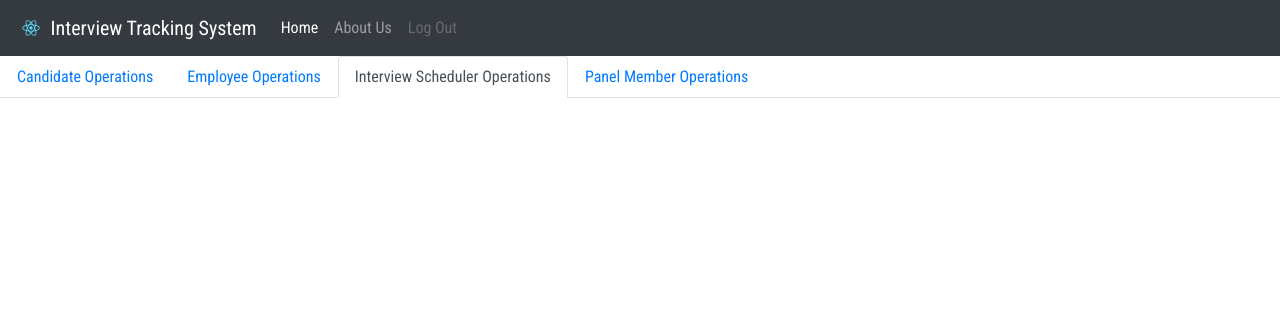
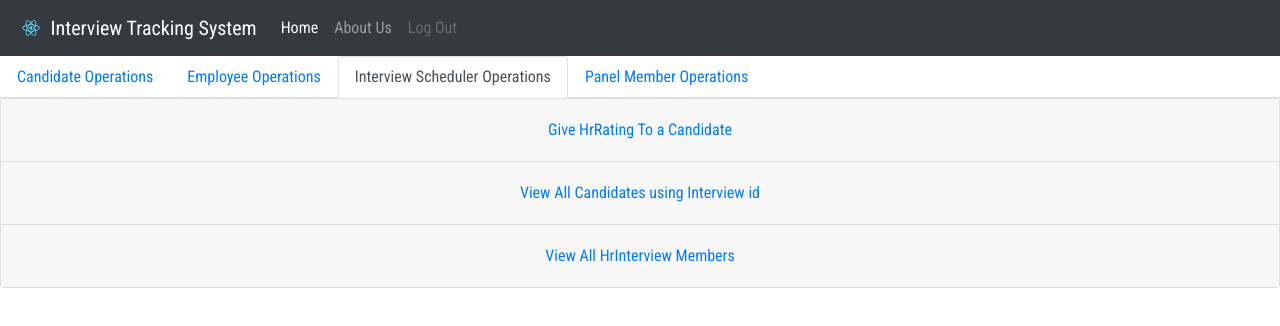
Before and after one commit to neetimishra98/Sprint3_InterviewTrackingSystem, a React (Create React App) app: page / in a window 1280 px wide. Both pictures are taken after a click on the tab "Interview Scheduler Operations". Shown: the top 326 px of the page. Built offline with nearby package versions, Linux system fonts and the light colour scheme.

Commit message:
interviewschedulerservices

```diff
--- a/src/App.js
+++ b/src/App.js
@@ -4,6 +4,7 @@ import './App.css';
 import Logo from "./logo.svg"
 import HomeComponent from './components/home';
 import AboutUsComponent from './components/about';
+
 
 //Installed Components
 import { Route, Link, Switch } from 'react-router-dom';
--- a/src/components/interviewscheduler/InterviewSchedulerForAdmin.js
+++ b/src/components/interviewscheduler/InterviewSchedulerForAdmin.js
@@ -1,9 +1,55 @@
 //Interview Services Accessible By The Admin....
+import GiveHrRating from './services/givehrrating'
+import ViewInterviewMembersForHr from './services/viewinterviewmembersforhr'
+import ViewListForHr from './services/viewlistforhr'
+
+import { Accordion, Card, Button } from 'react-bootstrap'
+
 
 const InterviewSchedulerForAdmin = () => {
     return (
         <div>
             {/* All underlying operations from services */}
+            <Accordion>
+                <Card>
+                    <Card.Header>
+                    <Accordion.Toggle as={Button} variant="link" eventKey="0">
+                        Give HrRating To a Candidate
+                    </Accordion.Toggle>
+                    </Card.Header>
+                    <Accordion.Collapse eventKey="0">
+                    {/* givehrrating to InterviewScheduler component */}
+                    <Card.Body><GiveHrRating></GiveHrRating></Card.Body>
+                    {/* givehrrating to InterviewScheduler component */}
+                    </Accordion.Collapse>
+                </Card>
+
+                <Card>
+                    <Card.Header>
+                    <Accordion.Toggle as={Button} variant="link" eventKey="0">
+                        View All Candidates using Interview id
+                    </Accordion.Toggle>
+                    </Card.Header>
+                    <Accordion.Collapse eventKey="1">
+                    {/* Fetch all interview members from  InterviewScheduler component  using interviewid*/}
+                    <Card.Body><ViewInterviewMembersForHr></ViewInterviewMembersForHr></Card.Body>
+                    {/* Fetch all interview members from  InterviewScheduler component  using interviewid*/}
+                    </Accordion.Collapse>
+                </Card>
+
+                <Card>
+                    <Card.Header>
+                    <Accordion.Toggle as={Button} variant="link" eventKey="1">
+                        View All HrInterview Members
+                    </Accordion.Toggle>
+                    </Card.Header>
+                    <Accordion.Collapse eventKey="1">
+                    {/* Fetch all Interview Members from InterviewScheduler component */}
+                    <Card.Body><ViewListForHr></ViewListForHr></Card.Body>
+                    {/* Fetch all Interview Members from InterviewScheduler component */}
+                    </Accordion.Collapse>
+                </Card>
+                </Accordion>
         </div>
     );
 }
--- /dev/null
+++ b/src/components/interviewscheduler/services/givehrrating.js
@@ -0,0 +1,34 @@
+import { Form, Table, Jumbotron, Button } from 'react-bootstrap'
+
+const GiveHrRating = () => {
+    return (
+        // All Final Operations and Functions
+        <div style={{
+            display: "flex",
+            justifyContent: "center",
+            alignItems: "center"
+          }}>
+            <Jumbotron style={{width: 700}}>
+                <Form>
+                    <Form.Group controlId="formGroupText">
+                        <Form.Label>Search by valid interviewid</Form.Label>
+                        <Form.Control type="text" placeholder="Interview ID" id="searchParameter"/>
+                    </Form.Group>
+                    <Table striped bordered hover size="sm">
+                        <thead>
+                            <th>Interview ID</th>
+
+                        </thead>
+                        <tbody id="table_content">
+                        </tbody>
+                    </Table>
+                    <Button variant="dark" type="submit" call>
+                        Search
+                    </Button>
+                </Form>
+            </Jumbotron>
+        </div>
+    );
+}
+
+export default GiveHrRating;
--- /dev/null
+++ b/src/components/interviewscheduler/services/viewinterviewmembersforhr.js
@@ -0,0 +1,11 @@
+//Hr Interview Scheduler Services Component : CHECK WARNING.info FOR NOTES.....
+
+const ViewInterviewMembersForHr = () => {
+    return (
+        <div>.....</div>
+    );
+}
+
+
+
+export default ViewInterviewMembersForHr;
--- /dev/null
+++ b/src/components/interviewscheduler/services/viewlistforhr.js
@@ -0,0 +1,43 @@
+import { Form, Table, Jumbotron, Button } from 'react-bootstrap';
+
+
+const ViewListForHr = () => {
+    return (
+        // All Final Operations and Functions
+        <div style={{
+            display: "flex",
+            justifyContent: "center",
+            alignItems: "center"
+        }}>
+            <Jumbotron style={{ width: 700 }}>
+                <Form>
+                    <Form.Group controlId="formGroupText">
+                        <Form.Label> View List of Interview Members</Form.Label>
+                        <br></br>
+                        <br></br>
+                        <Button variant="dark" type="submit" call>
+                            Search
+                        </Button>
+                    </Form.Group>
+                    <Table striped bordered hover size="sm">
+                        <thead>
+                            <th>Interview ID</th>
+                            <th>Date</th>
+                            <th>End_time</th>
+                            <th>Finalstatus</th>
+                            <th>HrRating</th>
+                            <th>Location</th>
+                            <th>Start_time</th>
+                            <th>Candidateid</th>
+                            <th>panelid</th>
+                        </thead>
+                        <tbody id="table_content">
+                        </tbody>
+                    </Table>
+                </Form>
+            </Jumbotron>
+        </div>
+    );
+}
+
+export default ViewListForHr;
--- a/src/components/panelmember/PanelMemberForAdmin.js
+++ b/src/components/panelmember/PanelMemberForAdmin.js
@@ -22,6 +22,9 @@ const PanelMemberForAdmin = () => {
                     {/* Search an Panel component */}
                     </Accordion.Collapse>
                 </Card>
+
+
+
                 <Card>
                     <Card.Header>
                         <Accordion.Toggle as={Button} variant="link" eventKey="1">
@@ -34,6 +37,8 @@ const PanelMemberForAdmin = () => {
                         {/* Fetch all Employee component */}
                     </Accordion.Collapse>
                 </Card>
+
+
                 <Card>
                     <Card.Header>
                         <Accordion.Toggle as={Button} variant="link" eventKey="2">
```
Also changed, not shown: 1 other file (tests, documents, lock files or other folders).
